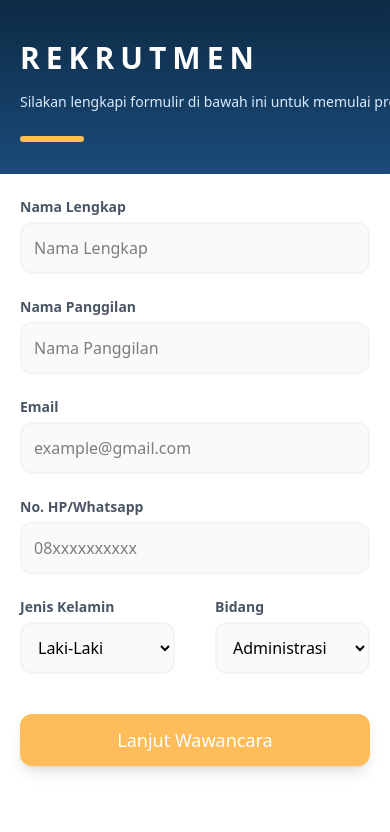
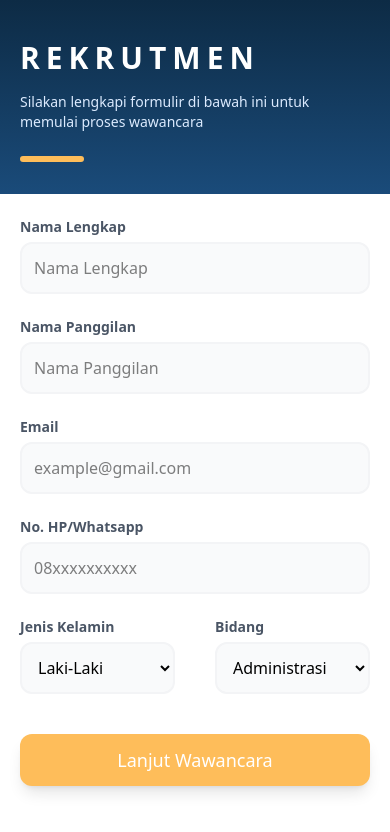
Before and after one commit to MuhammadHelga/web.rekrutkita, a React (Vite) app: page / in a window 390 px wide. Shown: the top 832 px of the page. Built offline with nearby package versions, Linux system fonts and the light colour scheme.

Commit message:
Update FormPages

```diff
--- a/src/pages/FormPages.jsx
+++ b/src/pages/FormPages.jsx
@@ -54,7 +54,7 @@ function FormPages() {
                     <h1 className='text-white text-3xl font-bold tracking-[0.2em] mb-4'
                         >REKRUTMEN
                     </h1>
-                    <p className="text-blue-100 text-sm md:text-base mb-6 whitespace-nowrap md:whitespace-normal">
+                    <p className="text-blue-100 text-sm md:text-base mb-6 whitespace-normal md:whitespace-nowrap">
                         Silakan lengkapi formulir di bawah ini untuk memulai proses wawancara
                     </p>
                     <div className="w-16 h-1.5 bg-[#FEBD5A] rounded-full"></div>
```
